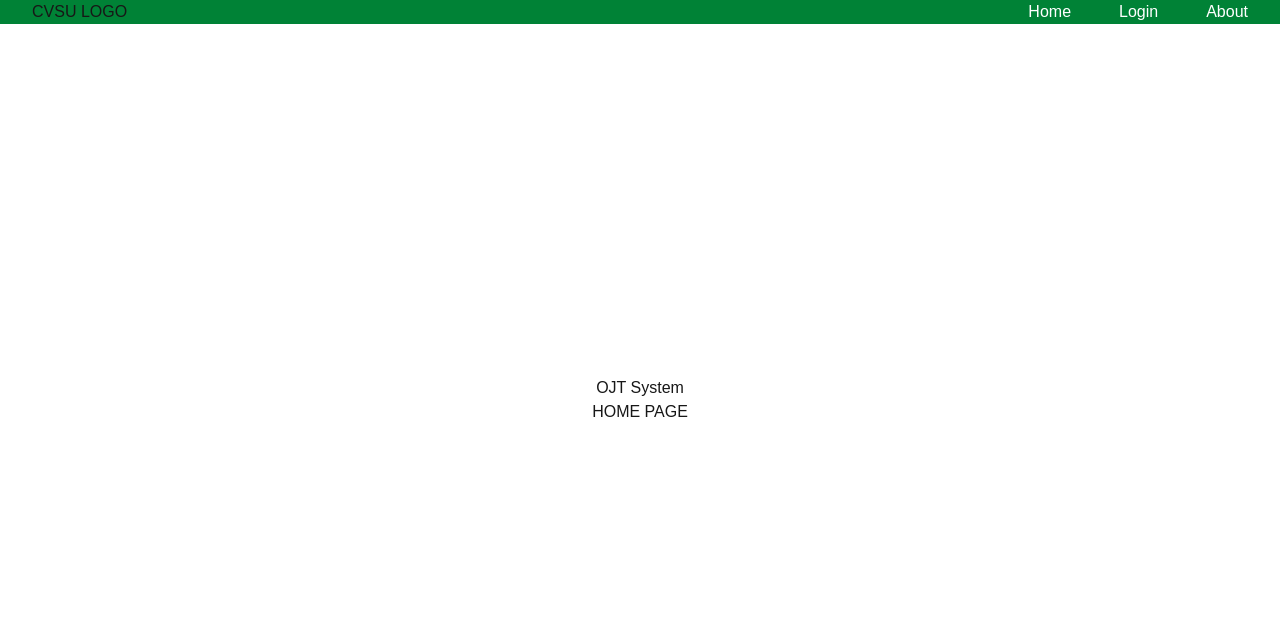
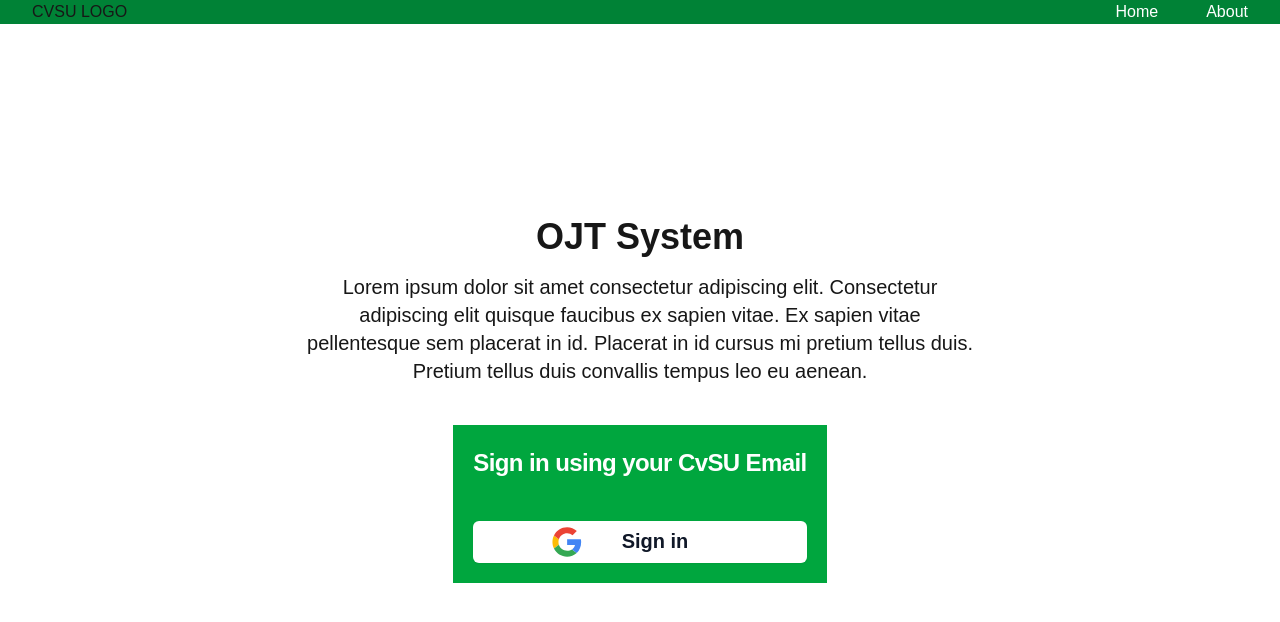
Before and after one commit to adrian-magsino/OJT-System, a Next.js app: page / in a window 1280 px wide. Shown: the top 622 px of the page. Built offline with nearby package versions, Linux system fonts and the light colour scheme.

Commit message:
replaced login form with google auth button

```diff
--- a/src/app/(public)/login/page.jsx
+++ b/src/app/(public)/login/page.jsx
@@ -1,4 +1,3 @@
-import LoginForm from "@/app/components/auth/LoginForm";
 
 
 const handleLogin = () => {};
@@ -6,18 +5,7 @@ const handleLogin = () => {};
 export default function Login() {
   return (
     <div className="flex flex-col items-center justify-center min-h-screen">
-      <div>
-        <h2 className="text-center text-2xl/9 font-bold tracking-tight">
-          Sign in to your account
-        </h2>
-
-        <button
-          type="button"
-          className="flex w-full justify-center rounded-md bg-green-600 px-3 py-1.5 text-sm/6 font-semibold text-white shadow-xs hover:bg-green-500 focus-visible:outline-2 focus-visible:outline-offset-2"
-        >
-          Sign in with CvSU Email
-        </button>
-      </div>
+      <LoginForm />
     </div>
   );
 }
--- /dev/null
+++ b/src/app/components/auth/GoogleAuthButton.jsx
@@ -0,0 +1,22 @@
+import Image from "next/image";
+
+const handleLogin = () => {}
+
+export default function GoogleAuthButton() {
+  return (
+    <div className="bg-green-600 p-5">
+        <h2 className="text-center text-2xl/9 font-bold tracking-tight text-white">
+          Sign in using your CvSU Email
+        </h2>
+
+        <button
+          type="button"
+          className="mt-10 flex w-full justify-center rounded-md bg-white px-3 py-1.5 text-sm/6 font-semibold text-white shadow-xs hover:bg-gray-50 focus-visible:outline-2 focus-visible:outline-offset-2"
+        >
+          <Image alt="Google" src="/icons/google_icon.svg" width={30} height={30}/>
+          <span className="text-center text-xl mx-10 text-gray-900"> Sign in </span>
+
+        </button>
+      </div>
+  )
+}
--- a/src/app/components/auth/LoginForm.jsx
+++ /dev/null
@@ -1,65 +0,0 @@
-export default function LoginForm() {
-  return (
-    <div className="flex min-h-full flex-1 flex-col justify-center px-6 py-12 lg:px-8">
-      <div>
-        <h1 className="text-center text-2xl/9 font-bold tracking-tight ">
-          Login to your account
-        </h1>
-      </div>
-
-      <div className="mt-10 sm:mx-auto sm:w-full sm:max-w-sm">
-        <form action="#" method="POST" className="space-y-6">
-          <div>
-            <label htmlFor="email" className="block text-sm/6 font-medium">
-              CvSU Email Address
-            </label>
-            <div className="mt-2">
-              <input
-                id="email"
-                name="email"
-                type="email"
-                required
-                autoComplete="email"
-                className="block w-full rounded-md bg-white px-3 py-1.5 text-base outline-1 -outline-offset-1 focus:outline-2 focus:outline-offset-2 focus:outline-green-600 sm:text-sm/6"
-              />
-            </div>
-          </div>
-
-          <div>
-            <div className="flex items-center justify-between">
-              <label htmlFor="password" className="block text-sm/6 font-medium ">
-                Password
-              </label>
-              <div className="text-sm">
-                <a href="#" className="font-semibold text-green-600 hover:text-green-500">
-                  Forgot password?
-                </a>
-              </div>
-            </div>
-            <div className="mt-2">
-              <input
-                id="password"
-                name="password"
-                type="password"
-                required
-                autoComplete="current-password"
-                className="block w-full rounded-md bg-white px-3 py-1.5 text-base outline-1 -outline-offset-1 focus:outline-2 focus:outline-offset-2 focus:outline-green-600 sm:text-sm/6"
-              />
-            </div>
-          </div>
-
-          <div>
-            <button
-              type="submit"
-              className="flex w-full justify-center rounded-md bg-green-600 px-3 py-1.5 text-sm/6 font-semibold text-white shadow-xs hover:bg-green-500 focus-visible:outline-2 focus-visible:outline-offset-2 focus-visible:outline-green-600"
-            >
-              Login
-            </button>
-          </div>
-
-        </form>
-
-      </div>
-    </div>
-  )
-}
--- a/src/app/components/layout/Header.jsx
+++ b/src/app/components/layout/Header.jsx
@@ -4,7 +4,6 @@ import Image from "next/image";
 
 const routes = [
   {name: "Home", path: "/"},
-  {name: "Login", path: "/login"},
   {name: "About", path: "/about"}
 ]
 
--- a/src/app/page.jsx
+++ b/src/app/page.jsx
@@ -1,15 +1,22 @@
 import Image from "next/image";
 import Header from "./components/layout/Header";
+import GoogleAuthButton from "./components/auth/GoogleAuthButton";
 
 export default function Main() {
   return (
     <div id="Home" className="flex flex-col items-center justify-center min-h-screen">
-      <h1>
-        OJT System
-      </h1>
-      <p>
-        HOME PAGE
-      </p>
+      <div className="flex-col text-center mx-auto max-w-2xl">
+        <h1 className="text-4xl font-bold">
+          OJT System
+        </h1>
+        <p className="mt-4 text-xl ">
+          Lorem ipsum dolor sit amet consectetur adipiscing elit. Consectetur adipiscing elit quisque faucibus ex sapien vitae. Ex sapien vitae pellentesque sem placerat in id. Placerat in id cursus mi pretium tellus duis. Pretium tellus duis convallis tempus leo eu aenean.
+        </p>
+      </div>
+      <div className="mt-10">
+        <GoogleAuthButton />
+      </div>
+
 
     </div>
 
```
Also changed, not shown: public/icons/google_icon.svg (added).
